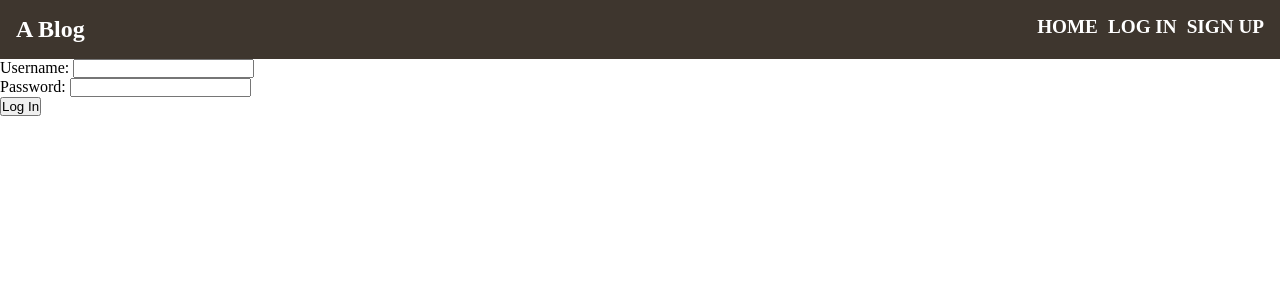
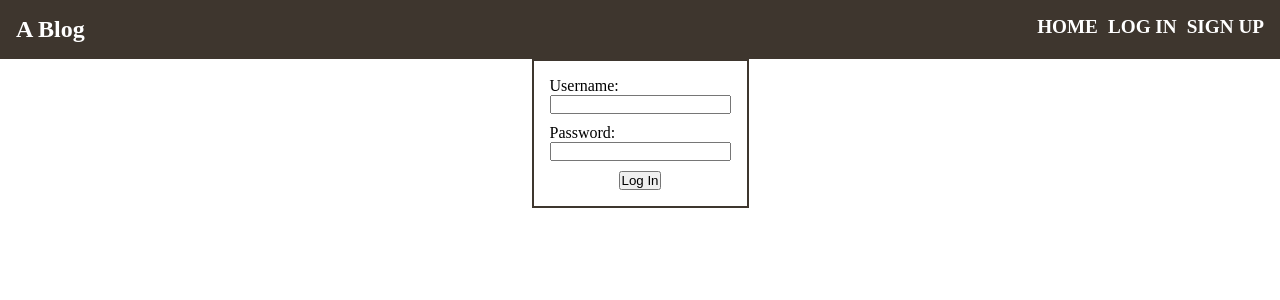
Before and after one commit to AirDevil188/blog_api, a React (Vite) app in the folder frontend/: page /log-in in a window 1280 px wide. Shown: the top 300 px of the page. Built offline with nearby package versions, Linux system fonts and the light colour scheme.

Commit message:
add: LogIn component styling

```diff
--- a/frontend/src/components/Log-In.jsx
+++ b/frontend/src/components/Log-In.jsx
@@ -1,6 +1,7 @@
 import { useEffect, useState } from "react";
 import { jwtDecode } from "jwt-decode";
 import { useNavigate, useOutletContext } from "react-router-dom";
+import styles from "../components/Log-In.module.css";
 
 const LogIn = () => {
   const navigate = useNavigate();
@@ -52,14 +53,14 @@ const LogIn = () => {
   };
   return (
     <>
-      <section className="log-in-section">
-        <div className="log-in-container">
+      <main className={styles.mainContainer}>
+        <section className={styles.logInSection}>
           <form method="post" onSubmit={handleSubmit}>
-            <div className="form-group">
+            <div className={styles.formGroup}>
               <label htmlFor="username">Username: </label>
               <input type="text" name="username" id="username" required />
             </div>
-            <div className="form-group">
+            <div className={styles.formGroup}>
               <label htmlFor="password">Password: </label>
               <input type="password" name="password" id="password" required />
             </div>
@@ -77,8 +78,8 @@ const LogIn = () => {
               </section>
             </>
           ) : null}
-        </div>
-      </section>
+        </section>
+      </main>
     </>
   );
 };
--- /dev/null
+++ b/frontend/src/components/Log-In.module.css
@@ -0,0 +1,30 @@
+:root {
+  --border-color: #3e362e;
+}
+
+.mainContainer {
+  display: flex;
+  flex-flow: column wrap;
+  justify-content: center;
+  align-items: center;
+}
+
+.logInSection {
+  display: flex;
+  flex-flow: column wrap;
+  justify-content: center;
+  border: 2px solid var(--border-color);
+  padding: 1rem;
+}
+
+.formGroup {
+  display: flex;
+  flex-flow: column wrap;
+}
+
+.logInSection > form {
+  display: flex;
+  gap: 10px;
+  flex-flow: column wrap;
+  align-items: center;
+}
```
